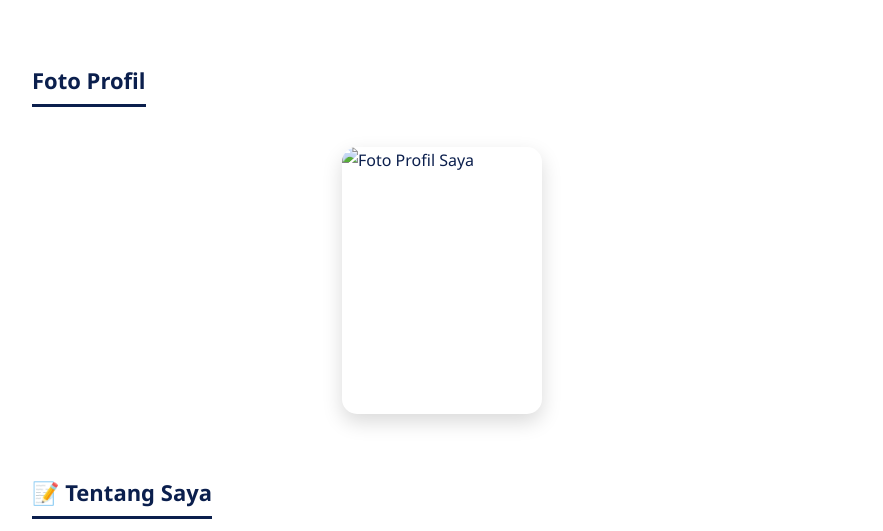
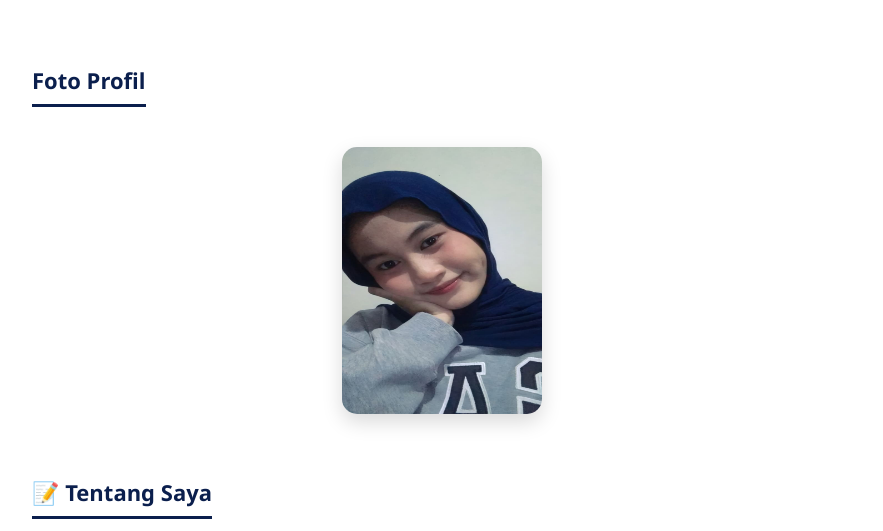
Before and after one commit to baiqreingganissutami12-ai/ganisprofileweb, a plain HTML site: page index.html in a window 1280 px wide. Shown: the part 237-768 px from the top of the page, without its empty margins (198-1081 px from the left). Drawn offline with Linux system fonts and the light colour scheme.

Commit message:
Update image path to profile1

```diff
--- a/index.html
+++ b/index.html
@@ -19,7 +19,7 @@
 
     <!-- FOTO PROFIL -->
     <h2>Foto Profil</h2>
-    <img src="images/profile.jpeg" alt="Foto Profil Saya" width="200" height="267">
+    <img src="images/profile1.jpeg" alt="Foto Profil Saya" width="200" height="267">
 
 
     <!-- BIODATA -->
```
